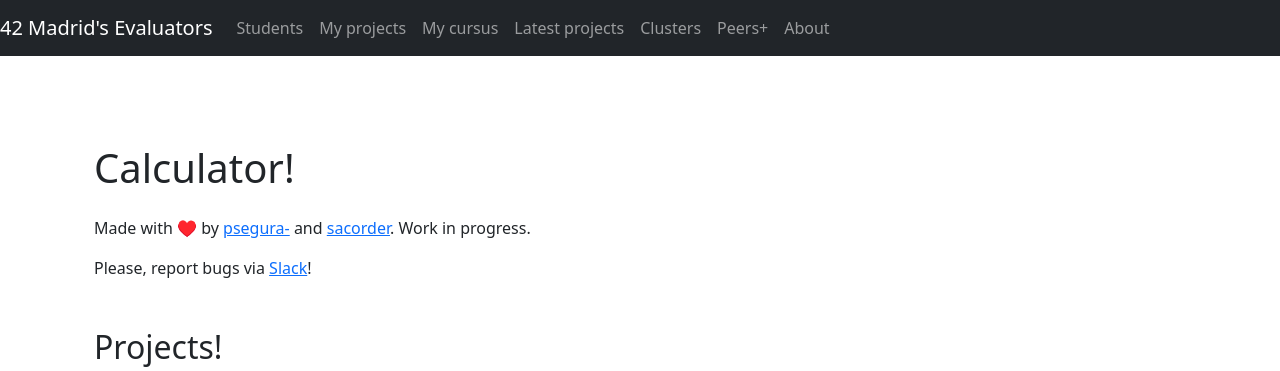
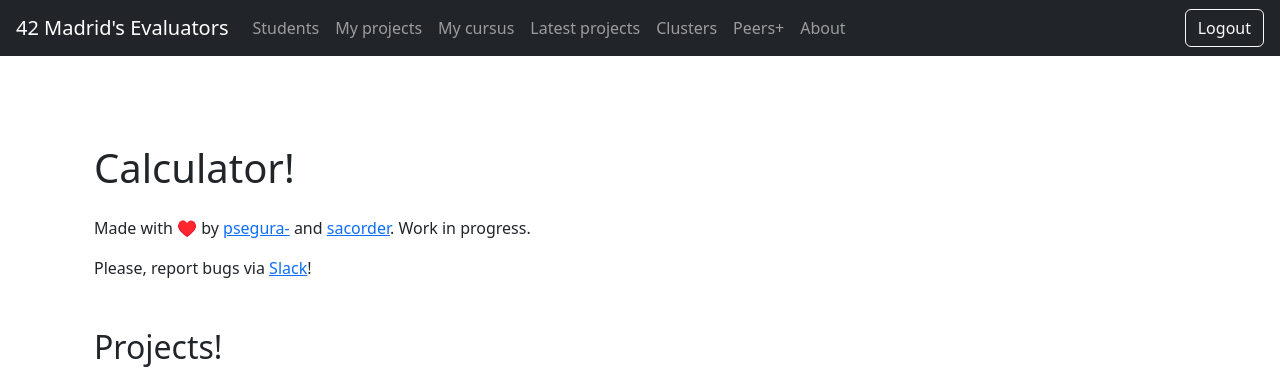
Before and after one commit to PepeSegura/OSS-42evaluators, a Django app: page /calculator/ in a window 1280 px wide. Shown: the top 371 px of the page. Run offline with Django 5.2, Linux system fonts and the light colour scheme; the visitor is signed in with stand-in values (Sample User, id 1); data that the repository does not hold is empty.

Commit message:
Added Logout button

```diff
--- a/fetch_data/templates/base.html
+++ b/fetch_data/templates/base.html
@@ -29,13 +29,13 @@
     <title>{{ title }}</title>
 </head>
 <body>
-    <nav class="navbar navbar-expand-lg navbar-dark bg-dark fixed-top">
+    <nav class="navbar navbar-expand-lg navbar-dark bg-dark fixed-top px-3">
         <a class="navbar-brand" href="{% url 'index' %}">42 Madrid's Evaluators</a>
         <button class="navbar-toggler" type="button" data-bs-toggle="collapse" data-bs-target="#navbarNav" aria-controls="navbarNav" aria-expanded="false" aria-label="Toggle navigation">
             <span class="navbar-toggler-icon"></span>
         </button>
         <div class="collapse navbar-collapse" id="navbarNav">
-            <ul class="navbar-nav">
+            <ul class="navbar-nav me-auto">
                 <li class="nav-item">
                     <a class="nav-link" href="{% url 'index' %}">Students</a>
                 </li>
@@ -58,6 +58,12 @@
                     <a class="nav-link" href="{% url 'about' %}">About</a>
                 </li>
             </ul>
+            {% if user.is_authenticated %}
+            <form action="{% url 'logout' %}" method="post" class="d-flex ms-auto">
+                {% csrf_token %}
+                <button type="submit" class="btn btn-outline-light">Logout</button>
+            </form>
+            {% endif %}
         </div>
     </nav>
     <div class="content mt-5 pt-5">
--- a/fetch_data/urls.py
+++ b/fetch_data/urls.py
@@ -13,6 +13,7 @@ from .views import (
     add_friend,
     auth_callback,
     check_login_status,
+    logout_view,
 
     about,
     calculator,
@@ -34,6 +35,7 @@ urlpatterns = [
     path('add/', add_friend, name='add'),
     path('auth/callback/', auth_callback, name='auth_callback'),
     path('check_login_status/', check_login_status, name='check_login_status'),
+    path('logout/', logout_view, name='logout'),
 
     path('about/', about, name='about'),
     path('calculator/', calculator, name='calculator'),
--- a/fetch_data/views/__init__.py
+++ b/fetch_data/views/__init__.py
@@ -1,4 +1,4 @@
-from .login_views import landing, login_42, auth_callback, check_login_status
+from .login_views import landing, login_42, auth_callback, check_login_status, logout_view
 from .others_views import about, calculator
 from .main_views import index, cursus, clusterMap, projects, allprojects, peers, leaderboard_view, add_friend
 
@@ -8,6 +8,7 @@ __all__ = [
     'login_42',
     'auth_callback',
     'check_login_status',
+    'logout_view',
 
     'index',
     'cursus',
--- a/fetch_data/views/login_views.py
+++ b/fetch_data/views/login_views.py
@@ -4,6 +4,7 @@ import sys, random, string, requests, time, threading
 from queue import Queue
 
 from django.contrib.auth import login
+from django.contrib.auth import logout
 from django.contrib.auth.models import User
 from django.shortcuts import render, redirect
 from django.http import JsonResponse, HttpResponseBadRequest, HttpResponse
@@ -138,3 +139,8 @@ def check_login_status(request):
             return JsonResponse({'status': 'complete', 'redirect_url': reverse('index')})
 
     return JsonResponse({'status': 'pending'})
+
+
+def logout_view(request):
+    logout(request)
+    return redirect('/')  # Redirect to the homepage or any other page after logout
```
